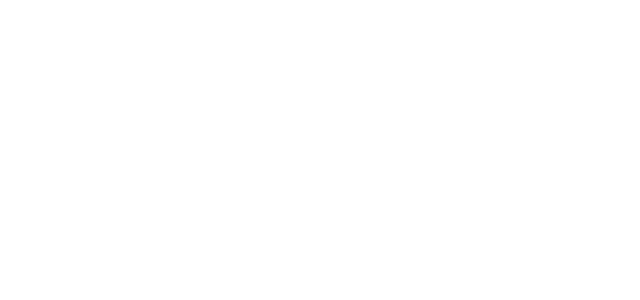
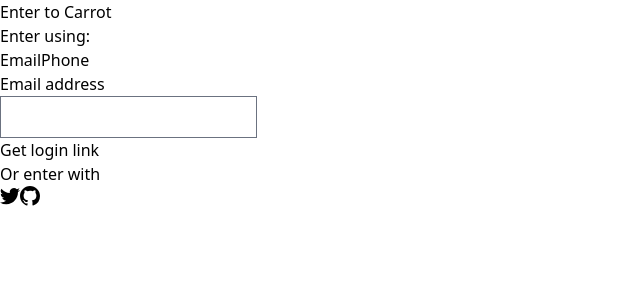
Before and after one commit to kubby159/carrot-market, a Next.js app: page /enter in a window 1280 px wide. Shown: the top 300 px of the page, without its empty margins (0-640 px from the left). Built offline with nearby package versions, Linux system fonts and the light colour scheme.

Commit message:
[Tailwind] html setting

```diff
--- a/pages/enter.tsx
+++ b/pages/enter.tsx
@@ -1,3 +1,75 @@
+import { useState } from "react";
+
 export default function Enter() {
-  return null;
+  const [method, setMethod] = useState<"email" | "phone">("email");
+  const onEmailClick = () => setMethod("email");
+  const onPhoneClick = () => setMethod("phone");
+
+  return (
+    <div>
+      <h3>Enter to Carrot</h3>
+      <div>
+        <div>
+          <h5>Enter using:</h5>
+          <div>
+            <button onClick={onEmailClick}>Email</button>
+            <button onClick={onPhoneClick}>Phone</button>
+          </div>
+        </div>
+        <form>
+          <label>
+            {method === "email" ? "Email address" : null}
+            {method === "phone" ? "Phone number" : null}
+          </label>
+          <div>
+            {method === "email" ? <input type="email" required /> : null}
+            {method === "phone" ? (
+              <div>
+                <span>+82</span>
+                <input type="number" required />
+              </div>
+            ) : null}
+          </div>
+          <button>
+            {method === "email" ? "Get login link" : null}
+            {method === "phone" ? "Get one-time password" : null}
+          </button>
+        </form>
+        <div>
+          <div>
+            <div />
+            <div>
+              <span>Or enter with</span>
+            </div>
+          </div>
+          <div>
+            <button>
+              <svg
+                className="w-5 h-5"
+                aria-hidden="true"
+                fill="currentColor"
+                viewBox="0 0 20 20"
+              >
+                <path d="M6.29 18.251c7.547 0 11.675-6.253 11.675-11.675 0-.178 0-.355-.012-.53A8.348 8.348 0 0020 3.92a8.19 8.19 0 01-2.357.646 4.118 4.118 0 001.804-2.27 8.224 8.224 0 01-2.605.996 4.107 4.107 0 00-6.993 3.743 11.65 11.65 0 01-8.457-4.287 4.106 4.106 0 001.27 5.477A4.073 4.073 0 01.8 7.713v.052a4.105 4.105 0 003.292 4.022 4.095 4.095 0 01-1.853.07 4.108 4.108 0 003.834 2.85A8.233 8.233 0 010 16.407a11.616 11.616 0 006.29 1.84" />
+              </svg>
+            </button>
+            <button>
+              <svg
+                className="w-5 h-5"
+                aria-hidden="true"
+                fill="currentColor"
+                viewBox="0 0 20 20"
+              >
+                <path
+                  fillRule="evenodd"
+                  d="M10 0C4.477 0 0 4.484 0 10.017c0 4.425 2.865 8.18 6.839 9.504.5.092.682-.217.682-.483 0-.237-.008-.868-.013-1.703-2.782.605-3.369-1.343-3.369-1.343-.454-1.158-1.11-1.466-1.11-1.466-.908-.62.069-.608.069-.608 1.003.07 1.531 1.032 1.531 1.032.892 1.53 2.341 1.088 2.91.832.092-.647.35-1.088.636-1.338-2.22-.253-4.555-1.113-4.555-4.951 0-1.093.39-1.988 1.029-2.688-.103-.253-.446-1.272.098-2.65 0 0 .84-.27 2.75 1.026A9.564 9.564 0 0110 4.844c.85.004 1.705.115 2.504.337 1.909-1.296 2.747-1.027 2.747-1.027.546 1.379.203 2.398.1 2.651.64.7 1.028 1.595 1.028 2.688 0 3.848-2.339 4.695-4.566 4.942.359.31.678.921.678 1.856 0 1.338-.012 2.419-.012 2.747 0 .268.18.58.688.482A10.019 10.019 0 0020 10.017C20 4.484 15.522 0 10 0z"
+                  clipRule="evenodd"
+                />
+              </svg>
+            </button>
+          </div>
+        </div>
+      </div>
+    </div>
+  );
 }
```
